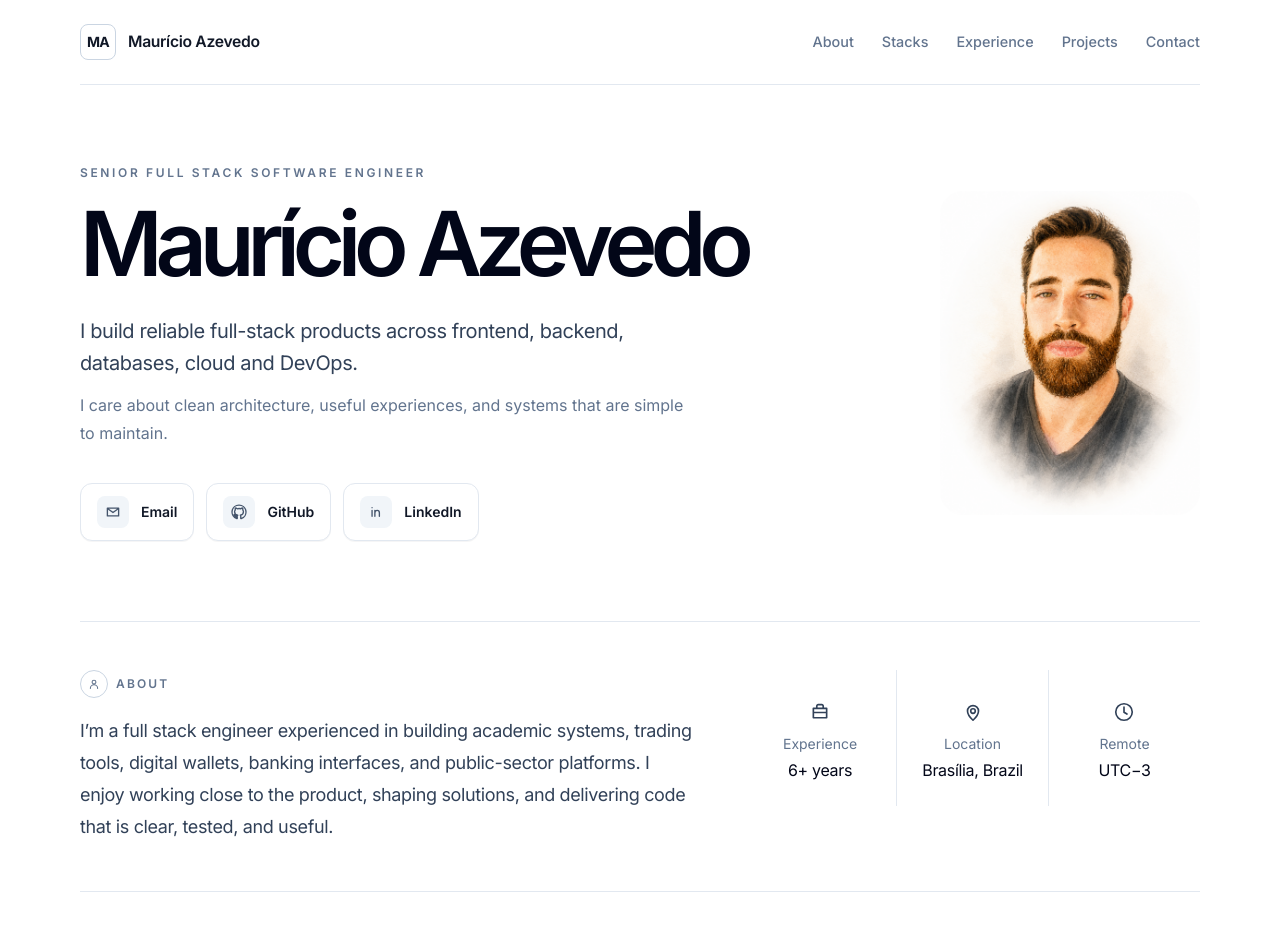
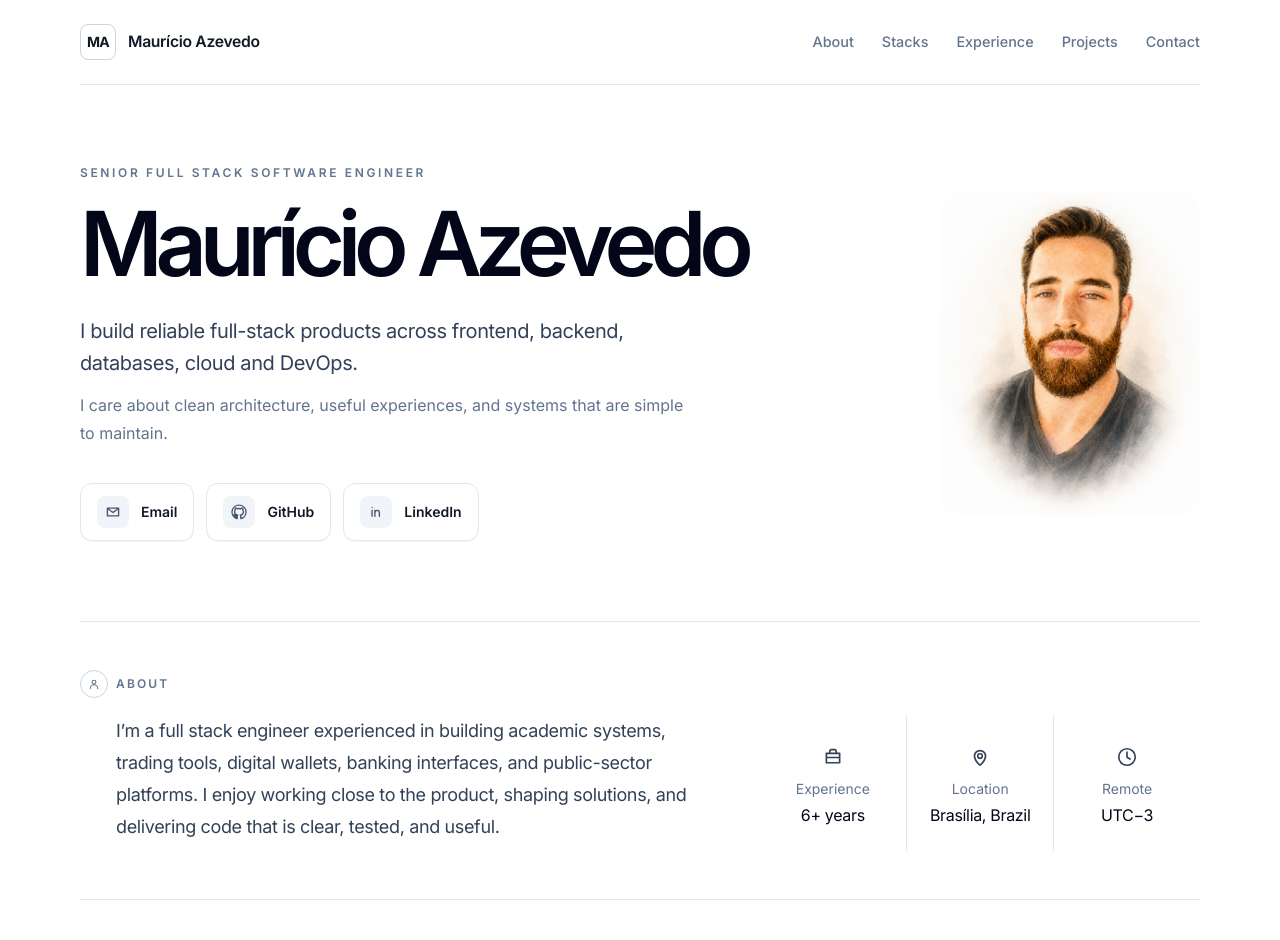
Before and after one commit to mauricio-azevedo/portfolio, a React (Vite) app: page / in a window 1280 px wide. Shown: the top 940 px of the page. Built offline with nearby package versions, Linux system fonts and the light colour scheme.

Commit message:
Use shared section padding in about

```diff
--- a/src/components/About.tsx
+++ b/src/components/About.tsx
@@ -1,4 +1,5 @@
 import { profile } from '../data/portfolio';
+import { SectionContent } from './SectionContent';
 import { SectionLabel } from './SectionLabel';
 
 const aboutFacts = [
@@ -22,16 +23,15 @@ const aboutFacts = [
 export function About() {
   return (
     <section id="about" className="border-b border-slate-200 py-12" aria-labelledby="about-title">
-      <div className="grid grid-cols-[minmax(0,1fr)_minmax(420px,0.74fr)] items-start gap-12 max-[980px]:grid-cols-1">
-        <div>
       <SectionLabel>About</SectionLabel>
       <h2 id="about-title" className="sr-only">
         About Maurício
       </h2>
-          <p className="mt-4 max-w-[720px] text-lg leading-8 tracking-[-0.02em] text-slate-700 max-[720px]:text-base">
+
+      <SectionContent className="mt-4 grid grid-cols-[minmax(0,1fr)_minmax(420px,0.74fr)] items-start gap-12 max-[980px]:grid-cols-1">
+        <p className="max-w-[720px] text-lg leading-8 tracking-[-0.02em] text-slate-700 max-[720px]:text-base">
           {profile.about}
         </p>
-        </div>
 
         <dl className="grid grid-cols-3 max-[720px]:grid-cols-1">
           {aboutFacts.map((fact) => (
@@ -40,10 +40,7 @@ export function About() {
               className="flex flex-col items-center px-5 py-6 text-center max-[720px]:items-start max-[720px]:text-left [&:not(:first-child)]:border-l [&:not(:first-child)]:border-slate-200 max-[720px]:[&:not(:first-child)]:border-l-0 max-[720px]:[&:not(:first-child)]:border-t"
             >
               <dt className="flex flex-col items-center gap-1 text-sm text-slate-500 max-[720px]:flex-row">
-                <span
-                  className="grid size-9 place-items-center rounded-xl text-slate-700"
-                  aria-hidden="true"
-                >
+                <span className="grid size-9 place-items-center rounded-xl text-slate-700" aria-hidden="true">
                   <svg
                     className="size-5.5"
                     viewBox="0 0 24 24"
@@ -62,7 +59,7 @@ export function About() {
             </div>
           ))}
         </dl>
-      </div>
+      </SectionContent>
     </section>
   );
 }
```
Lines whose indentation alone changed are shown as unchanged.
